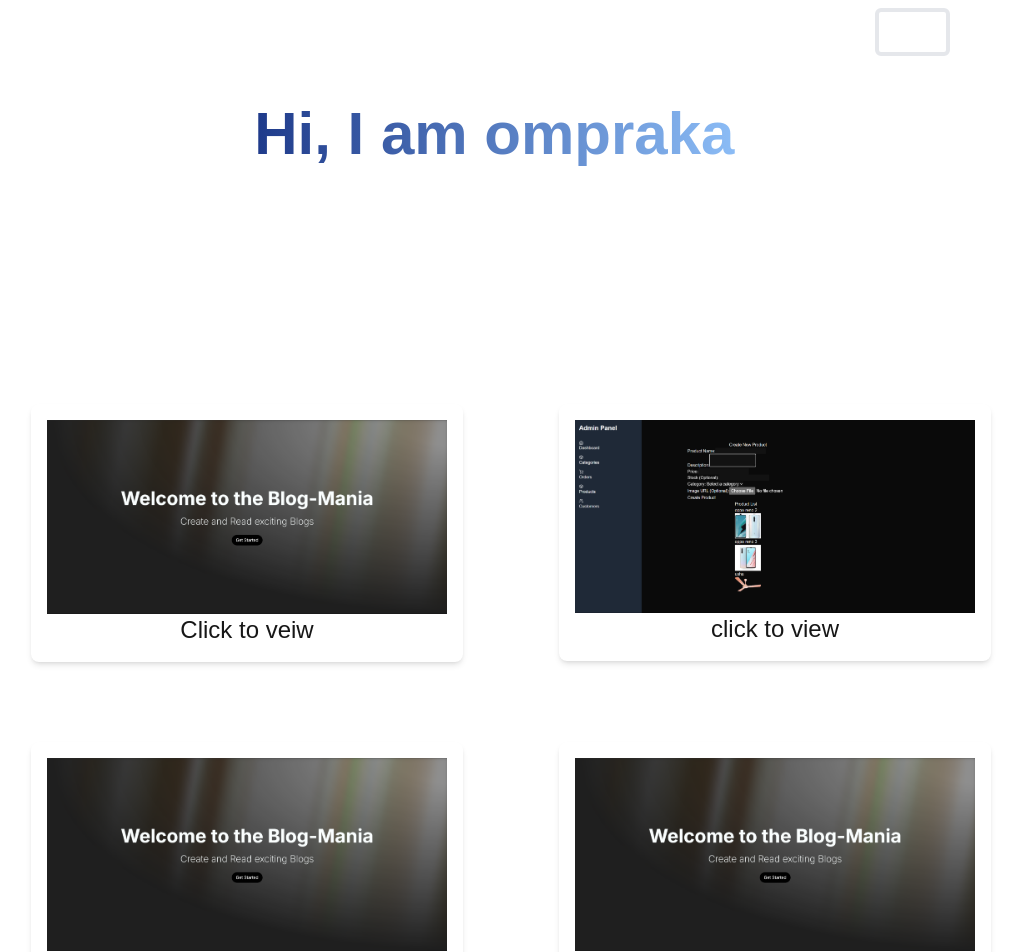
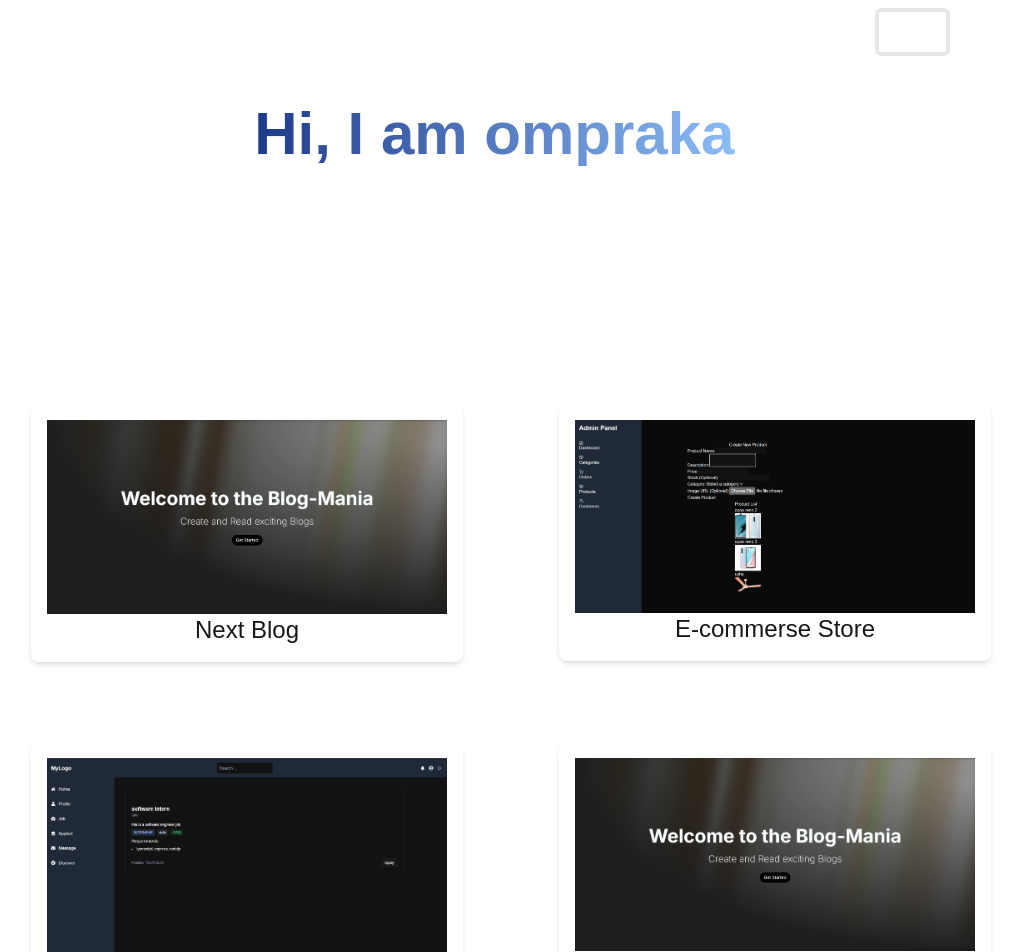
Before and after one commit to omprakash987/Nexora1, a Next.js app: page / in a window 1280 px wide. Shown: the top 952 px of the page, without its empty margins (129-1149 px from the left). Built offline with nearby package versions, Linux system fonts and the light colour scheme.

Commit message:
new project added

```diff
--- a/src/components/ProjectCard.tsx
+++ b/src/components/ProjectCard.tsx
@@ -28,7 +28,7 @@ const ProjectCardContainer = ()=>{
           <Link href="https://github.com/omprakash987/nextblog">
             <ProjectCard
               imageUrl="/blog.png"
-              message="Click to veiw"
+              message=" Next Blog"
             />
           </Link>
         </div>
@@ -36,7 +36,7 @@ const ProjectCardContainer = ()=>{
           <Link href="https://github.com/omprakash987/e-commerse-store">
             <ProjectCard
               imageUrl="/e-commerse-store.png"
-              message="click to view"
+              message="E-commerse Store"
             />
           </Link>
         </div>
@@ -46,8 +46,8 @@ const ProjectCardContainer = ()=>{
         <div className='flex flex-col gap-4 cursor-pointer hover:scale-105 transition-all duration-300 p-4 md:p-10 md:pl-40'>
           <Link href="https://github.com/omprakash987">
             <ProjectCard
-              imageUrl="/blog.png"
-              message="click here to see"
+              imageUrl="/jobfound.png"
+              message="Job Found"
             />
           </Link>
         </div>
```
Also changed, not shown: public/jobfound.png (added).
